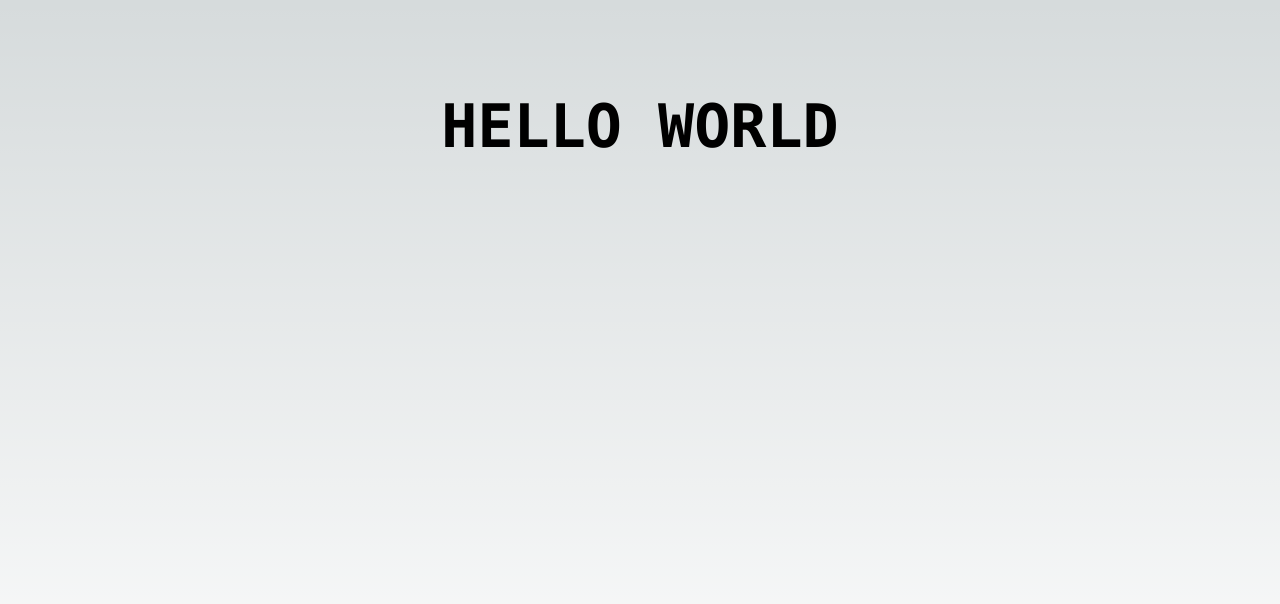
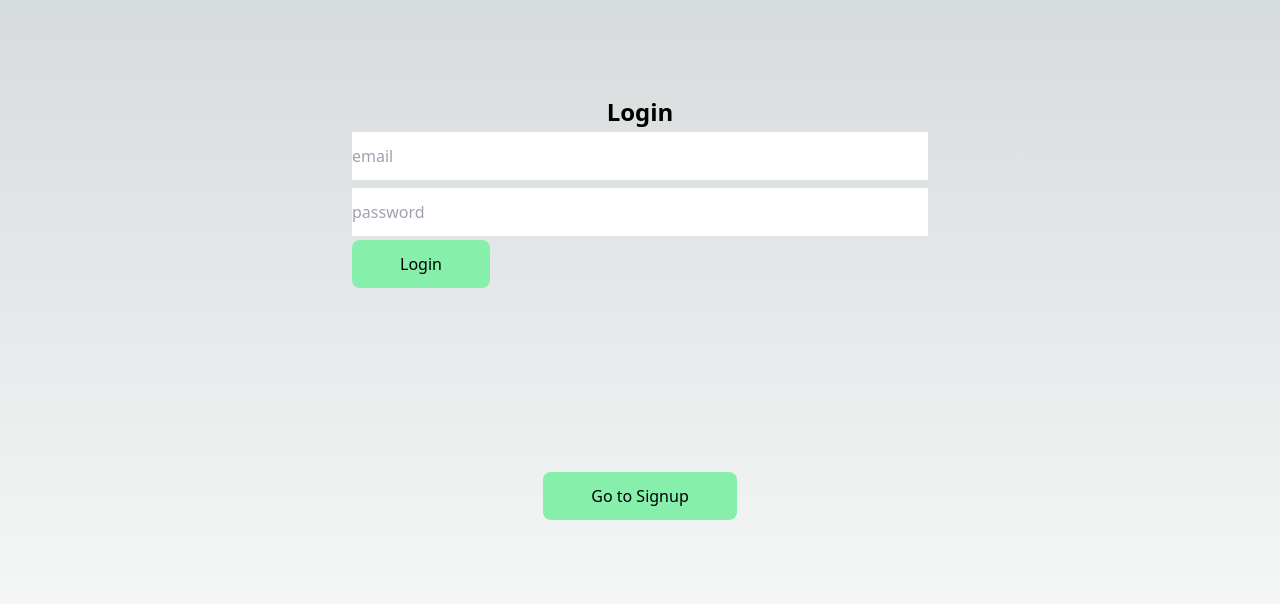
Before and after one commit to stianjsu/my-transfer, a Next.js app: page / in a window 1280 px wide. Shown: the top 604 px of the page. Built offline with nearby package versions, Linux system fonts and the light colour scheme; no server answers.

Commit message:
✨ feat(client): login and fetch
Adds login and signup in frontend. User can view own files and download them

```diff
--- a/package.json
+++ b/package.json
@@ -13,6 +13,7 @@
     "@types/react": "18.0.33",
     "@types/react-dom": "18.0.11",
     "autoprefixer": "10.4.14",
+    "encoding": "^0.1.13",
     "eslint": "8.38.0",
     "eslint-config-next": "13.3.0",
     "firebase": "^9.19.1",
--- a/src/app/page.tsx
+++ b/src/app/page.tsx
@@ -1,9 +1,24 @@
-export default function Home() {
+"use client";
+import FilesDisplay from "@/components/FilesDisplay";
+import Login from "@/components/Login";
+import { onAuthChanged } from "@/firebase/authService";
+import { User } from "firebase/auth";
+import { useEffect, useState } from "react";
+
+const Home = () => {
+  const [user, setUser] = useState<User | null>(null);
+
+  useEffect(() => {
+    onAuthChanged((user) => {
+      setUser(user);
+    });
+  }, []);
+
   return (
     <main className="flex min-h-screen flex-col items-center justify-between p-24">
-      <div className="z-10 w-full max-w-5xl items-center justify-between font-mono text-sm lg:flex">
-        <p className="m-auto text-6xl font-bold">HELLO WORLD</p>
-      </div>
+      {user ? <FilesDisplay /> : <Login />}
     </main>
   );
-}
+};
+
+export default Home;
--- /dev/null
+++ b/src/components/FilesDisplay.tsx
@@ -0,0 +1,41 @@
+import { onAuthChanged } from "@/firebase/authService";
+import { FileData } from "@/types/firebase";
+import { User } from "firebase/auth";
+import { useEffect, useState } from "react";
+import firebaseService from "@/firebase/storageService";
+
+export default function FilesDisplay() {
+  const [user, setUser] = useState<User | null>(null);
+  const [files, setFiles] = useState<FileData[]>([]);
+
+  useEffect(() => {
+    onAuthChanged((user) => {
+      setUser(user);
+    });
+  }, []);
+
+  useEffect(() => {
+    if (user) {
+      console.log("fetching files");
+      firebaseService.getFiles().then((files) => {
+        setFiles(files);
+      });
+    } else console.log("Not fetching");
+  }, [user]);
+
+  return (
+    <div>
+      <h1>Files Display</h1>
+      {files.map((file, i) => {
+        return (
+          <div key={file.name + i}>
+            <p>{file.name}</p>
+            <a className="text-xs" href={file.downloadUrl}>
+              Download
+            </a>
+          </div>
+        );
+      })}
+    </div>
+  );
+}
--- /dev/null
+++ b/src/components/Login.tsx
@@ -0,0 +1,75 @@
+"use client";
+import { register, signIn } from "@/firebase/authService";
+import { useState } from "react";
+
+export default function Login() {
+  const [email, setEmail] = useState("");
+  const [password, setPassword] = useState("");
+
+  const [errorMsg, setErrorMsg] = useState("");
+  const [view, setView] = useState<"Login" | "Signup">("Login");
+
+  const formSubmit = () => {
+    let method = view == "Login" ? login : signUp;
+    method(email, password);
+  };
+
+  const login = async (email: string, password: string) => {
+    await signIn(email, password).catch((err) => {
+      console.error(err);
+      setErrorMsg("Could not login");
+    });
+  };
+
+  const signUp = async (email: string, password: string) => {
+    await register(email, password).catch((err) => {
+      console.error(err);
+      setErrorMsg("Could not sign up");
+    });
+  };
+
+  const toggleView = () => {
+    let newView = (view == "Login" ? "signup" : "login") as "Login" | "Signup";
+    setView(newView);
+    setEmail("");
+    setPassword("");
+  };
+
+  return (
+    <>
+      <div className="text-center w-full font-bold text-2xl">{view}</div>
+      <div className="w-full h-full max-w-xl">
+        <input
+          type="text"
+          name="email"
+          placeholder="email"
+          value={email}
+          onChange={(e) => setEmail(e.target.value)}
+          className="w-full my-1 h-12"
+        />
+        <input
+          type="text"
+          name="password"
+          placeholder="password"
+          value={password}
+          onChange={(e) => setPassword(e.target.value)}
+          className="w-full my-1 h-12"
+        />
+        <button
+          className="h-12 bg-green-300 rounded-lg px-12 m-auto"
+          onClick={formSubmit}
+        >
+          {view}
+        </button>
+      </div>
+
+      <button
+        className="h-12 bg-green-300 rounded-lg px-12 m-auto"
+        onClick={toggleView}
+      >
+        Go to {view == "Login" ? "Signup" : "Login"}
+      </button>
+      {errorMsg ? <div className="m-auto text-red-400">{errorMsg}</div> : null}
+    </>
+  );
+}
--- a/src/firebase/storageService.ts
+++ b/src/firebase/storageService.ts
@@ -1,5 +1,5 @@
 import { FileService } from "@/types/firebase";
-import { Auth } from "firebase/auth";
+import { Auth, User, getAuth } from "firebase/auth";
 import { storage } from "./firebaseInit";
 import {
   ref,
@@ -9,9 +9,9 @@ import {
   uploadBytes,
 } from "firebase/storage";
 
-const getFiles = async (auth: Auth) => {
+const getFiles = async () => {
   //const filesDataDocs = await getFilesDataFromUser(auth);
-
+  const auth = getAuth();
   if (!auth.currentUser) throw Error("User must be logged in");
   const userStorageRef = ref(storage, "files/" + auth.currentUser.uid);
 
@@ -36,7 +36,9 @@ const getFiles = async (auth: Auth) => {
   );
 };
 
-const uploadFile = async (auth: Auth, file: File) => {
+const uploadFile = async (file: File) => {
+  const auth = getAuth();
+
   if (!auth.currentUser) throw Error("User must be logged in");
 
   const storageRef = ref(
--- a/src/types/firebase.d.ts
+++ b/src/types/firebase.d.ts
@@ -17,6 +17,6 @@ interface FileData extends FileDataDoc {
 }
 
 interface FileService {
-  uploadFile(auth: Auth, file: File): Promise<boolean>;
-  getFiles(auth: Auth): Promise<FileData[]>;
+  uploadFile(file: File): Promise<boolean>;
+  getFiles(): Promise<FileData[]>;
 }
```
Also changed, not shown: 1 other file (tests, documents, lock files or other folders).
